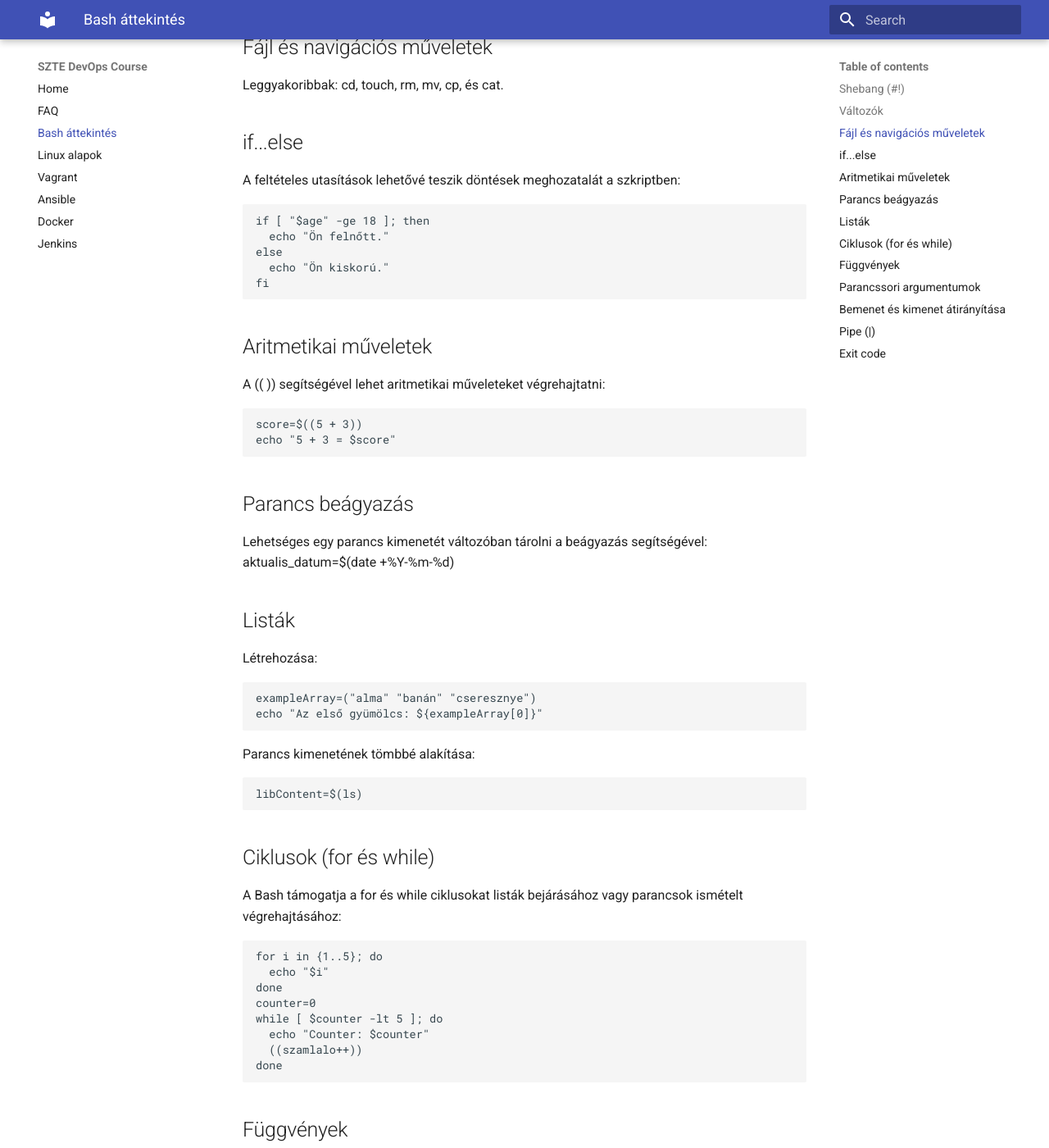
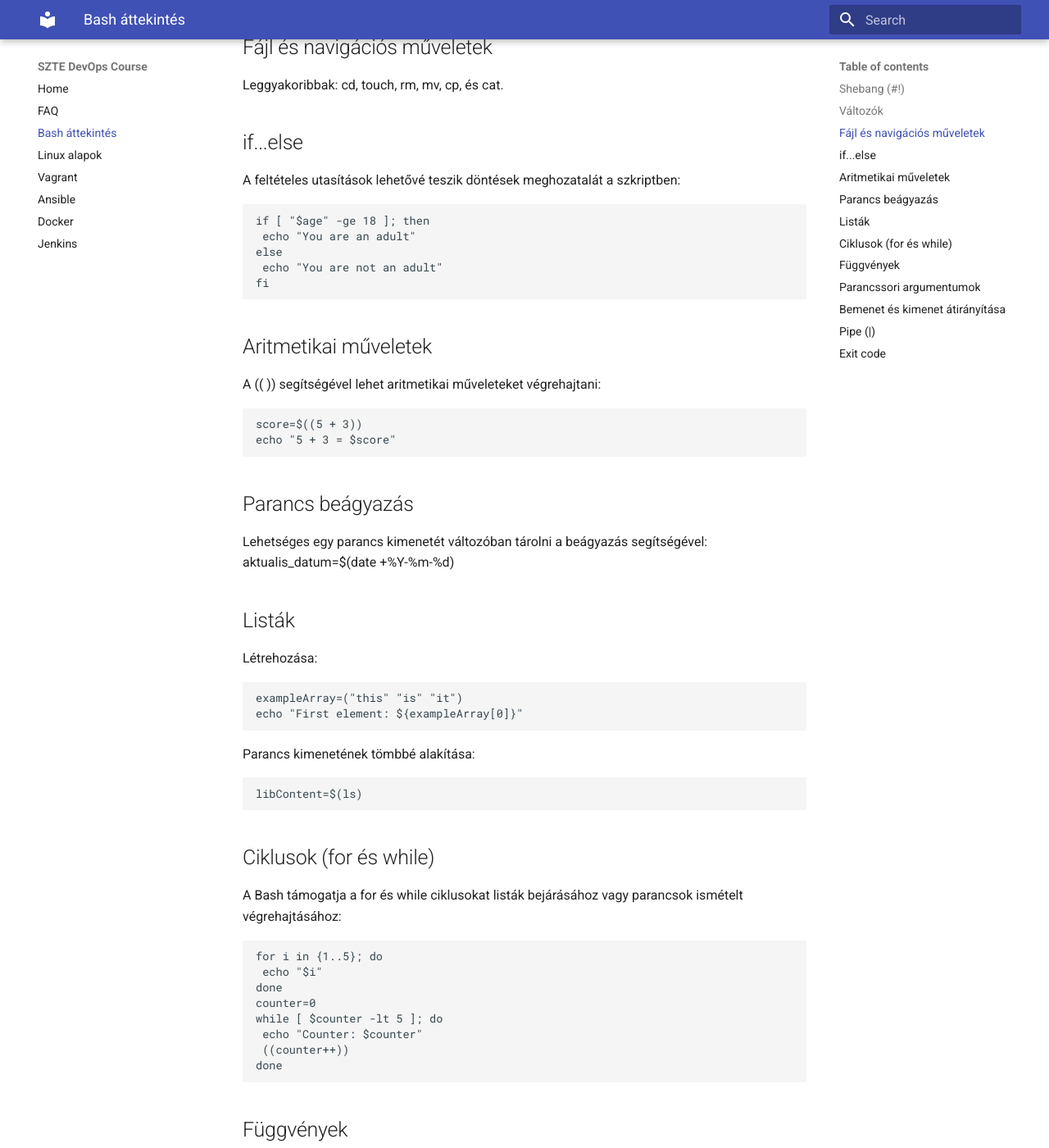
Before and after one commit to Zsomx/devops-course-szte, an MkDocs documentation site: the page built from docs/bash.md, in a window 1280 px wide and 1400 px high, scrolled down 701 px. Shown: the whole window at 82% size. Built offline with MkDocs 1.6.1 and Material for MkDocs 9.7.7, drawn with Linux system fonts in a browser that asks for light colours; some of the changed text lies outside the part shown.

Commit message:
typo + english scripts

````diff
--- a/docs/bash.md
+++ b/docs/bash.md
@@ -21,13 +21,13 @@ Leggyakoribbak: cd, touch, rm, mv, cp, és cat.
 A feltételes utasítások lehetővé teszik döntések meghozatalát a szkriptben:
 ```shell
 if [ "$age" -ge 18 ]; then
-  echo "Ön felnőtt."
+ echo "You are an adult"
 else
-  echo "Ön kiskorú."
+ echo "You are not an adult"
 fi
 ```
 ## Aritmetikai műveletek
-A (( )) segítségével lehet aritmetikai műveleteket végrehajtatni:
+A (( )) segítségével lehet aritmetikai műveleteket végrehajtani:
 ```shell
 score=$((5 + 3))
 echo "5 + 3 = $score"
@@ -38,8 +38,8 @@ aktualis_datum=$(date +%Y-%m-%d)
 ## Listák
 Létrehozása:
 ```shell
-exampleArray=("alma" "banán" "cseresznye")
-echo "Az első gyümölcs: ${exampleArray[0]}"
+exampleArray=("this" "is" "it")
+echo "First element: ${exampleArray[0]}"
 ```
 Parancs kimenetének tömbbé alakítása:
 ```shell
@@ -49,19 +49,19 @@ libContent=$(ls)
 A Bash támogatja a for és while ciklusokat listák bejárásához vagy parancsok ismételt végrehajtásához:
 ```shell
 for i in {1..5}; do
-  echo "$i"
+ echo "$i"
 done
 counter=0
 while [ $counter -lt 5 ]; do
-  echo "Counter: $counter"
-  ((szamlalo++))
+ echo "Counter: $counter"
+ ((counter++))
 done
 ```
 ## Függvények
 Függvények definiálása szokásos módon történik, annyi különbséggel hogy nincs argumentum listája. Ha szeretnénk bemeneti argumentumokat, $1 $2... stb. változókat tudjuk használni.
 ```shell
 function greet() {
-  echo "Helló, $1!"
+ echo "Hello, $1!"
 }
 
 greet "Alice"
@@ -71,8 +71,8 @@ Akár csak a függvények esetén:
 ```shell
 #!/bin/bash
 # File name: runthis.sh
-echo "Az első argumentum: $1"
-echo "A második argumentum: $2"
+echo "First arg: $1"
+echo "Second arg: $2"
 ```
 Szkript fájl futtatása:
 ```shell
````
Also changed, not shown: other parts of docs/bash.md (+6 -6 lines).
